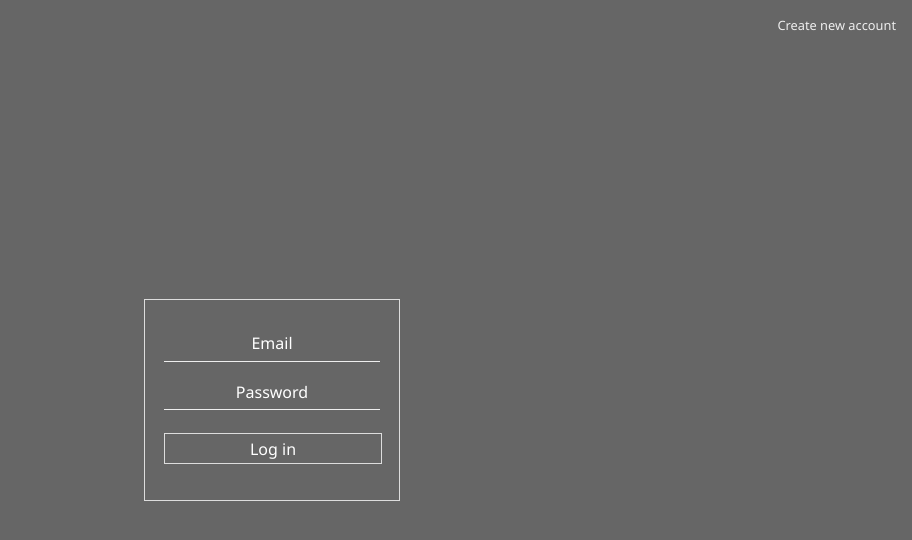
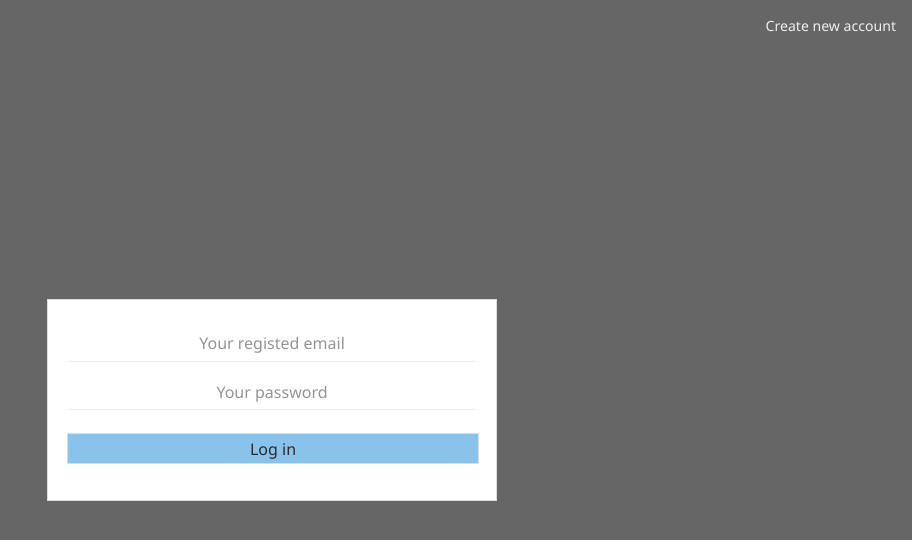
Before and after one commit to MarkCavalli/rageserver, a website: page app/client/Browsers/Login/login.html in a window 1280 px wide. Shown: the whole page, without its empty margins (368-1280 px from the left). Drawn offline with Linux system fonts and the light colour scheme; files whose address does not match are found by name.

Commit message:
improve login/reg interface

```diff
--- a/app/client/Browsers/Login/login.html
+++ b/app/client/Browsers/Login/login.html
@@ -6,8 +6,8 @@
 		<section class="app" id="app">
 			<section>
 				<div class="signup-b">
-					<input type="email" class="textinput" placeholder="Email" v-model="enteredMail" :disabled="showCode" autofocus>
-					<input type="password" class="textinput" placeholder="Password" v-model="enteredPass" :disabled="showCode">
+					<input type="email" class="textinput" placeholder="Your registed email" v-model="enteredMail" :disabled="showCode" autofocus>
+					<input type="password" class="textinput" placeholder="Your password" v-model="enteredPass" :disabled="showCode">
 					<div class="code-b" v-if="showCode">
 						<input type="text" class="textinput" @input="verifyCode" v-model="enteredCode">
 						<div class="button" @click="mailGetCode">Get code</div>
--- a/app/client/Browsers/Login/style.css
+++ b/app/client/Browsers/Login/style.css
@@ -22,13 +22,14 @@ body {
 }
 
 .app > section {
+    background: #fff;
     display: block;
     margin: 0 auto;
-    width: 20vw;
+    width: 450px;
 }
 
 .textinput {
-    color: #fff;
+    color: #2b2b2b;
     outline: none;
     background: url('transparent.png');
     border: 0px;
@@ -43,7 +44,7 @@ body {
 }
 
 .textinput::-webkit-input-placeholder {
-    color: white;
+    color: #949495;
 }
 
 .signup-b {
@@ -58,17 +59,19 @@ body {
     font-size: 1.25vw;
     padding: 0.3vw 0;
     transition: 0.2s;
-    color: white;
+    color: #2b2b2b;
     border: 1px solid #ddd;
+    background: #89c3eb;
+
 }
 
 .button:hover {
-    background: white;
+    background: #a0d8ef;
     color: #555;
 }
 
 .button:active {
-    background: limegreen;
+    background: #66ccff;
 }
 
 .code-b {
@@ -101,10 +104,11 @@ body {
     top: 0;
     left: 0;
     padding: 2vh;
-    font-size: 1vw;
+    font-size: 1.1vw;
     transition: 0.3s;
 }
 
 .top-button:hover {
+    font-size: 1.25vw;
     background: rgba(255, 255, 255, 0.1);
 }
```
Also changed, not shown: app/client/Browsers/Login/register.html (+2 -2 lines).
